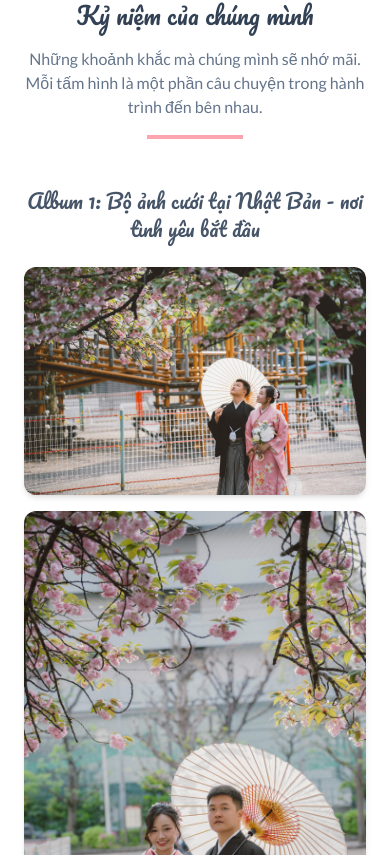
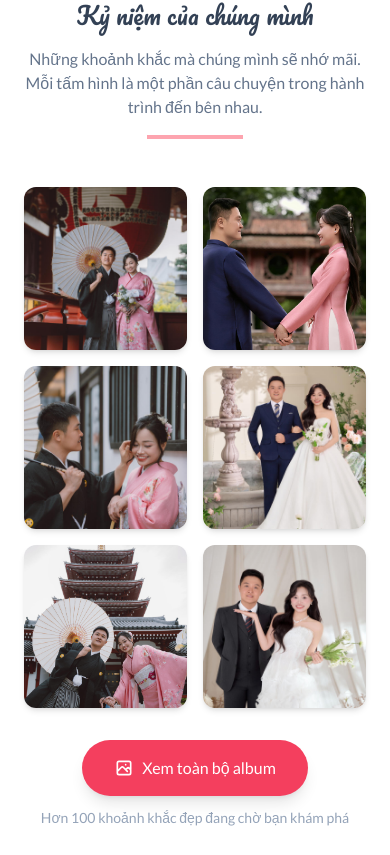
Before and after one commit to nqtuan11192/nqtuan11192.github.io, a React (Vite) app: page / in a window 390 px wide. Shown: the part 4369-5224 px from the top of the page. Built offline with nearby package versions, Linux system fonts and the light colour scheme; no server answers; the database is empty.

Commit message:
Separate the photo album to a subpage

```diff
--- a/App.tsx
+++ b/App.tsx
@@ -1,29 +1,20 @@
 import React from 'react';
+import { Routes, Route } from 'react-router-dom';
 import Header from './components/Header';
-import HeroSlider from './components/HeroSlider';
-import CoupleInfo from './components/CoupleInfo';
-import Countdown from './components/Countdown';
-import WeddingEvents from './components/WeddingEvents';
-import OurStory from './components/OurStory';
-import PhotoAlbum from './components/PhotoAlbum';
-import RSVP from './components/RSVP';
-import Guestbook from './components/Guestbook';
+import HomePage from './components/HomePage';
+import PhotoAlbumPage from './components/PhotoAlbumPage';
+import Footer from './components/Footer';
 import GiftBox from './components/GiftBox';
-import Footer from './components/Footer';
 
 const App: React.FC = () => {
   return (
     <div className="bg-rose-50 text-slate-700">
       <Header />
       <main>
-        <HeroSlider />
-        <CoupleInfo />
-        <OurStory />
-        <PhotoAlbum />
-        <Countdown />
-        <WeddingEvents />
-        <RSVP />
-        <Guestbook />
+        <Routes>
+          <Route path="/" element={<HomePage />} />
+          <Route path="/album" element={<PhotoAlbumPage />} />
+        </Routes>
       </main>
       <Footer />
       <GiftBox />
--- a/components/Header.tsx
+++ b/components/Header.tsx
@@ -1,14 +1,16 @@
 import React, { useState } from 'react';
+import { Link, useLocation } from 'react-router-dom';
 
 const navLinks = [
   // { href: '#hero', label: 'Home' },
-  { href: '#couple', label: 'Cặp đôi' },
-  { href: '#story', label: 'Câu chuyện tình yêu' },
-  { href: '#album', label: 'Album ảnh' },
-  { href: '#event', label: 'Sự kiện cưới' },
-  { href: '#rsvp', label: 'Xác nhận tham dự' },
-  { href: '#guestbook', label: 'Sổ lưu bút' },
+  { href: '#couple', label: 'Cặp đôi', isAnchor: true },
+  { href: '#story', label: 'Câu chuyện tình yêu', isAnchor: true },
+  { href: '/album', label: 'Album ảnh', isAnchor: false },
+  { href: '#event', label: 'Sự kiện cưới', isAnchor: true },
+  { href: '#rsvp', label: 'Xác nhận tham dự', isAnchor: true },
+  { href: '#guestbook', label: 'Sổ lưu bút', isAnchor: true },
 ];
+
 
 const Header: React.FC = () => {
   const [isMenuOpen, setIsMenuOpen] = useState(false);
@@ -30,12 +32,13 @@ const Header: React.FC = () => {
     >
       <div className="container mx-auto px-6 py-4 flex justify-between items-center">
         <div className="text-xl md:text-2xl font-script text-white">
-          <a href="#hero">
+          <Link to="/">
             Vân Anh &#9829; Quốc Tuấn
-          </a>
+          </Link>
         </div>
         <nav className="hidden md:flex space-x-8">
           {navLinks.map((link) => (
+            link.isAnchor ? (
               <a
                 key={link.href}
                 href={link.href}
@@ -43,6 +46,15 @@ const Header: React.FC = () => {
               >
                 {link.label}
               </a>
+            ) : (
+              <Link
+                key={link.href}
+                to={link.href}
+                className="text-white/90 hover:text-white transition-colors duration-300 font-medium"
+              >
+                {link.label}
+              </Link>
+            )
           ))}
           <button
             onClick={handleGiftBoxClick}
@@ -72,6 +84,7 @@ const Header: React.FC = () => {
       <div className={`md:hidden ${isMenuOpen ? 'block' : 'hidden'} bg-rose-500`}>
         <nav className="flex flex-col items-center space-y-4 py-4">
           {navLinks.map((link) => (
+            link.isAnchor ? (
               <a
                 key={link.href}
                 href={link.href}
@@ -80,6 +93,16 @@ const Header: React.FC = () => {
               >
                 {link.label}
               </a>
+            ) : (
+              <Link
+                key={link.href}
+                to={link.href}
+                onClick={handleLinkClick}
+                className="text-white/90 hover:text-white transition-colors duration-300 font-medium text-lg"
+              >
+                {link.label}
+              </Link>
+            )
           ))}
           <button
             onClick={handleGiftBoxClick}
--- /dev/null
+++ b/components/HomePage.tsx
@@ -0,0 +1,92 @@
+import React, { useEffect } from 'react';
+import { Link } from 'react-router-dom';
+import HeroSlider from './HeroSlider';
+import CoupleInfo from './CoupleInfo';
+import Countdown from './Countdown';
+import WeddingEvents from './WeddingEvents';
+import OurStory from './OurStory';
+import RSVP from './RSVP';
+import Guestbook from './Guestbook';
+
+const base = import.meta.env.BASE_URL;
+
+// Preview images for the album section
+const previewImages = [
+    { url: `${base}images/album_1/HAN02617.jpg`, alt: "Preview 1" },
+    { url: `${base}images/album_2/DMI_3802.jpg`, alt: "Preview 2" },
+    { url: `${base}images/album_1/HAN02963.jpg`, alt: "Preview 3" },
+    { url: `${base}images/album_2/DMI_4575.jpg`, alt: "Preview 4" },
+    { url: `${base}images/album_1/HAN02790.jpg`, alt: "Preview 5" },
+    { url: `${base}images/album_2/DMI_5757.jpg`, alt: "Preview 6" },
+];
+
+const HomePage: React.FC = () => {
+    // Scroll to top when component mounts
+    useEffect(() => {
+        window.scrollTo(0, 0);
+    }, []);
+
+    return (
+        <>
+            <HeroSlider />
+            <CoupleInfo />
+            <OurStory />
+
+            {/* Album Preview Section */}
+            <section id="album" className="py-20 md:py-28 bg-white">
+                <div className="container mx-auto px-6">
+                    <div className="text-center mb-12 md:mb-16">
+                        <h2 className="font-vietnamese-script text-2xl md:text-5xl text-slate-700 mb-4">
+                            Kỷ niệm của chúng mình
+                        </h2>
+                        <p className="text-slate-500 mt-4 max-w-2xl mx-auto">
+                            Những khoảnh khắc mà chúng mình sẽ nhớ mãi.<br />
+                            Mỗi tấm hình là một phần câu chuyện trong hành trình đến bên nhau.
+                        </p>
+                        <div className="w-24 h-1 bg-rose-300 mx-auto mt-4"></div>
+                    </div>
+
+                    {/* Preview Grid */}
+                    <div className="grid grid-cols-2 md:grid-cols-3 gap-4 md:gap-6 mb-8">
+                        {previewImages.map((image, index) => (
+                            <div
+                                key={index}
+                                className="group overflow-hidden rounded-xl shadow-md aspect-square"
+                            >
+                                <img
+                                    src={image.url}
+                                    alt={image.alt}
+                                    loading="lazy"
+                                    className="w-full h-full object-cover transition-transform duration-500 ease-in-out group-hover:scale-110"
+                                />
+                            </div>
+                        ))}
+                    </div>
+
+                    {/* View Full Album Button */}
+                    <div className="text-center">
+                        <Link
+                            to="/album"
+                            className="inline-flex items-center gap-2 bg-rose-500 hover:bg-rose-600 text-white font-medium px-8 py-4 rounded-full transition-all duration-300 shadow-lg hover:shadow-xl transform hover:-translate-y-1"
+                        >
+                            <svg xmlns="http://www.w3.org/2000/svg" className="h-5 w-5" fill="none" viewBox="0 0 24 24" stroke="currentColor">
+                                <path strokeLinecap="round" strokeLinejoin="round" strokeWidth={2} d="M4 16l4.586-4.586a2 2 0 012.828 0L16 16m-2-2l1.586-1.586a2 2 0 012.828 0L20 14m-6-6h.01M6 20h12a2 2 0 002-2V6a2 2 0 00-2-2H6a2 2 0 00-2 2v12a2 2 0 002 2z" />
+                            </svg>
+                            Xem toàn bộ album
+                        </Link>
+                        <p className="text-slate-400 text-sm mt-3">
+                            Hơn 100 khoảnh khắc đẹp đang chờ bạn khám phá
+                        </p>
+                    </div>
+                </div>
+            </section>
+
+            <Countdown />
+            <WeddingEvents />
+            <RSVP />
+            <Guestbook />
+        </>
+    );
+};
+
+export default HomePage;
--- /dev/null
+++ b/components/PhotoAlbumPage.tsx
@@ -0,0 +1,34 @@
+import React, { useEffect } from 'react';
+import { Link } from 'react-router-dom';
+import PhotoAlbum from './PhotoAlbum';
+
+const PhotoAlbumPage: React.FC = () => {
+    // Scroll to top when component mounts
+    useEffect(() => {
+        window.scrollTo(0, 0);
+    }, []);
+
+    return (
+        <div className="min-h-screen bg-white">
+            {/* Back to Home Button */}
+            <div className="bg-rose-50 py-6 sticky top-16 z-40 shadow-sm">
+                <div className="container mx-auto px-6">
+                    <Link
+                        to="/"
+                        className="inline-flex items-center gap-2 text-rose-600 hover:text-rose-700 font-medium transition-colors duration-300"
+                    >
+                        <svg xmlns="http://www.w3.org/2000/svg" className="h-5 w-5" fill="none" viewBox="0 0 24 24" stroke="currentColor">
+                            <path strokeLinecap="round" strokeLinejoin="round" strokeWidth={2} d="M10 19l-7-7m0 0l7-7m-7 7h18" />
+                        </svg>
+                        Quay lại trang chủ
+                    </Link>
+                </div>
+            </div>
+
+            {/* Photo Album Component */}
+            <PhotoAlbum />
+        </div>
+    );
+};
+
+export default PhotoAlbumPage;
--- a/index.tsx
+++ b/index.tsx
@@ -1,6 +1,7 @@
 
 import React from 'react';
 import ReactDOM from 'react-dom/client';
+import { BrowserRouter } from 'react-router-dom';
 import App from './App';
 
 const rootElement = document.getElementById('root');
@@ -11,6 +12,8 @@ if (!rootElement) {
 const root = ReactDOM.createRoot(rootElement);
 root.render(
   <React.StrictMode>
-    <App />
+    <BrowserRouter>
+      <App />
+    </BrowserRouter>
   </React.StrictMode>
 );
--- a/package.json
+++ b/package.json
@@ -11,7 +11,8 @@
   "dependencies": {
     "firebase": "^12.6.0",
     "react": "^19.2.0",
-    "react-dom": "^19.2.0"
+    "react-dom": "^19.2.0",
+    "react-router-dom": "^7.9.6"
   },
   "devDependencies": {
     "@types/node": "^22.14.0",
```
Also changed, not shown: 1 other file (tests, documents, lock files or other folders). Lines whose indentation alone changed are shown as unchanged.
